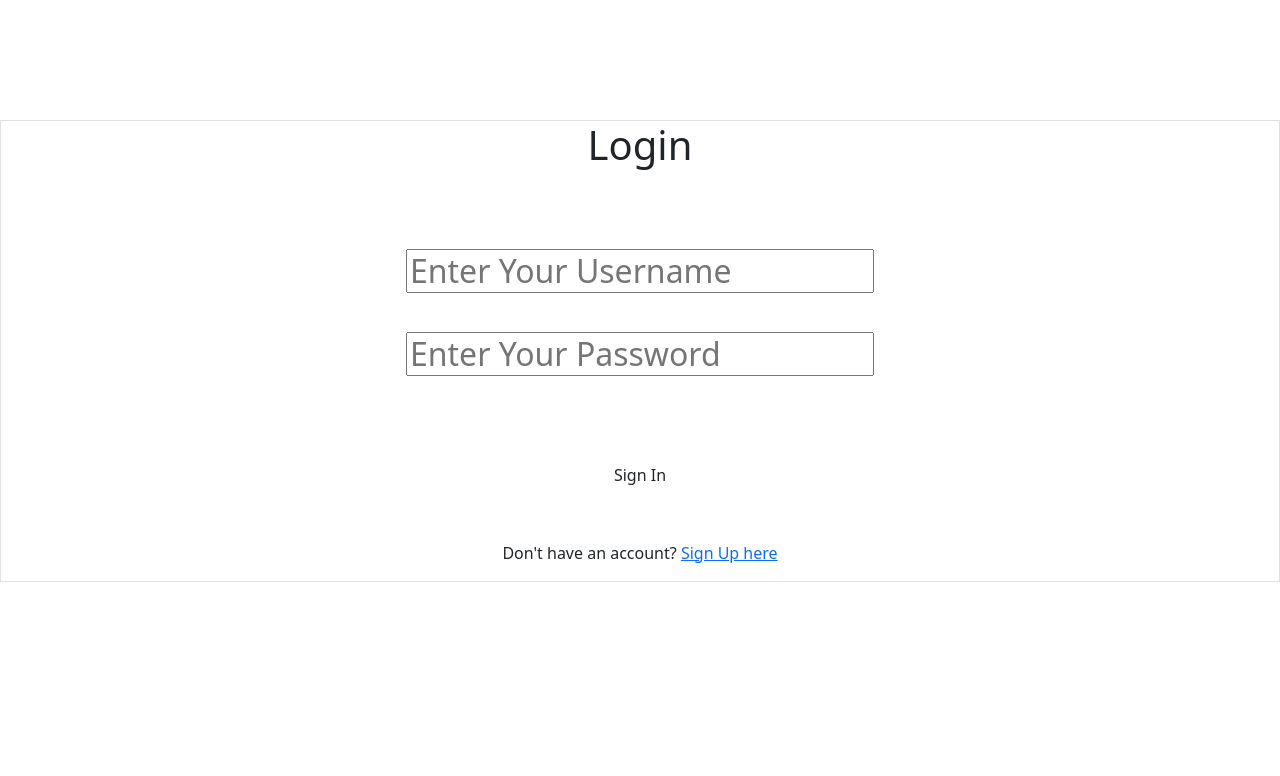
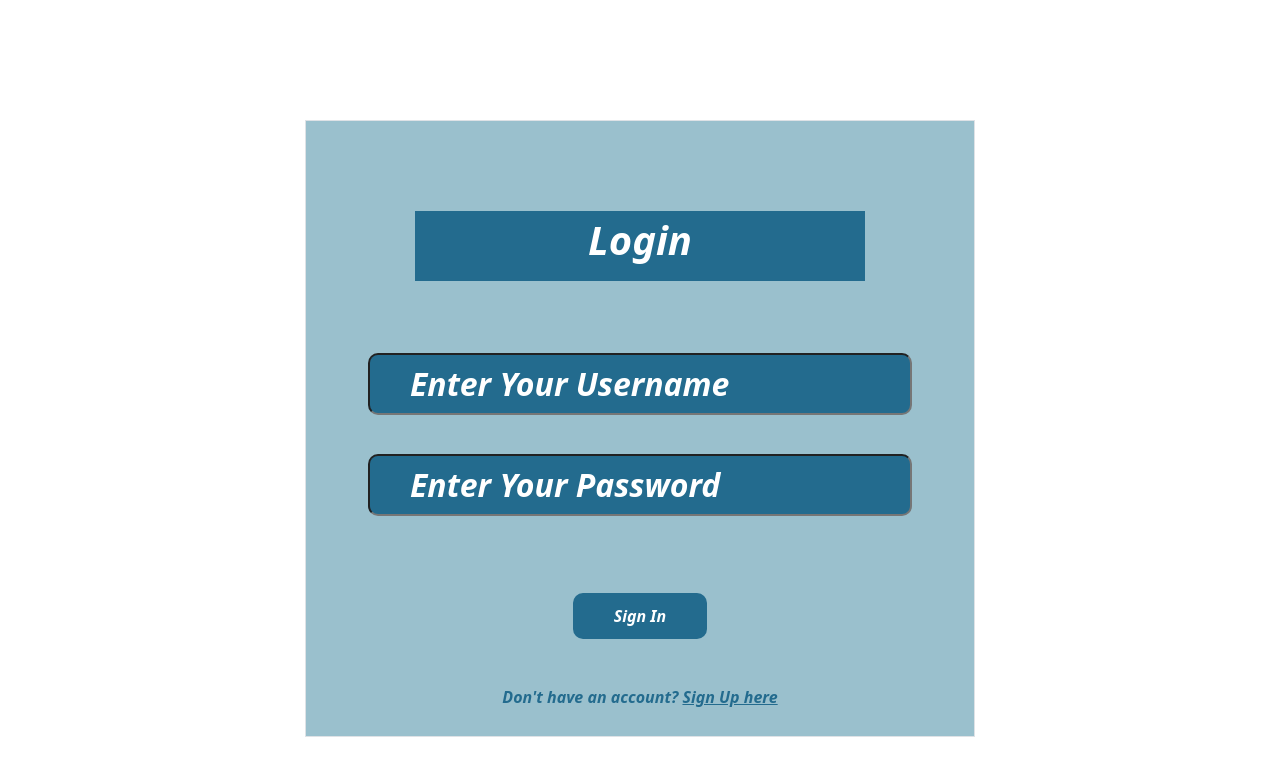
Before and after one commit to Krishna-Thombare/Login-and-Registration, a Flask app: page / in a window 1280 px wide. Shown: the top 776 px of the page. Run offline with Flask 3, Linux system fonts and the light colour scheme; some libraries are stand-ins or nearby versions.

Commit message:
Added CSS Styling.

```diff
--- a/Project/app.py
+++ b/Project/app.py
@@ -6,7 +6,6 @@ import re
 import os
 
 load_dotenv('.env')
-load_dotenv('db.env')
 
 app = Flask(__name__)
 
@@ -55,7 +54,7 @@ def register():
         username = request.form['username']
         password = request.form['password']
         email = request.form['email']
-        cursor = mysql.connection.cursor(MySQLdb.cursor.dict(cursor))
+        cursor = mysql.connection.cursor(MySQLdb.cursors.DictCursor)
         cursor.execute('SELECT * FROM accounts WHERE username = %s', (username,))
         account = cursor.fetchone()
 
@@ -72,7 +71,7 @@ def register():
             msg = "Please fill out the form!"
 
         else:
-            cursor.execute('INSERT INTO accounts VALUES (None, %s, %s, %s)', (username, password, email,))
+            cursor.execute('INSERT INTO accounts VALUES (NULL, %s, %s, %s)', (username, password, email,))
             mysql.connection.commit()
             msg = 'You have successfully registered!'
     elif request.method == 'POST':
--- /dev/null
+++ b/Project/static/style.css
@@ -0,0 +1,50 @@
+.header {
+  padding: 5px 120px;
+  width: 450px;
+  height: 70px;
+  background-color: #236b8e;
+}
+
+.border {
+  padding: 90px 50px;
+  width: 670px;
+  height: 617px;
+  border: 1px solid #236b8e;
+  border-radius: 0px;
+  background-color: #9ac0cd;
+}
+
+.btn {
+  padding: 10px 40px;
+  background-color: #236b8e;
+  color: #ffffff;
+  font-style: oblique;
+  font-weight: bold;
+  border-radius: 10px;
+}
+
+.textbox {
+  padding: 10px 40px;
+  background-color: #236b8e;
+  color: #ffffff;
+  border-radius: 10px;
+}
+
+::placeholder {
+  color: #ffffff;
+  opacity: 1;
+  font-style: oblique;
+  font-weight: bold;
+}
+
+.word {
+  color: #ffffff;
+  font-style: oblique;
+  font-weight: bold;
+}
+
+.bottom {
+  color: #236b8e;
+  font-style: oblique;
+  font-weight: bold;
+}
--- a/Project/templates/bootstrap.html
+++ b/Project/templates/bootstrap.html
@@ -4,3 +4,4 @@
         rel="stylesheet"
         integrity="sha384-QWTKZyjpPEjISv5WaRU9OFeRpok6YctnYmDr5pNlyT2bRjXh0JMhjY6hW+ALEwIH"
         crossorigin="anonymous">
+    <link rel="stylesheet" href="{{ url_for('static', filename='style.css') }}">
--- a/Project/templates/register.html
+++ b/Project/templates/register.html
@@ -1,7 +1,7 @@
 <!DOCTYPE html>
 <html lang="en">
 <head>
-    {% include 'bootstap.html' %}
+    {% include 'bootstrap.html' %}
     <title> Register </title>
 
 </head>
```
